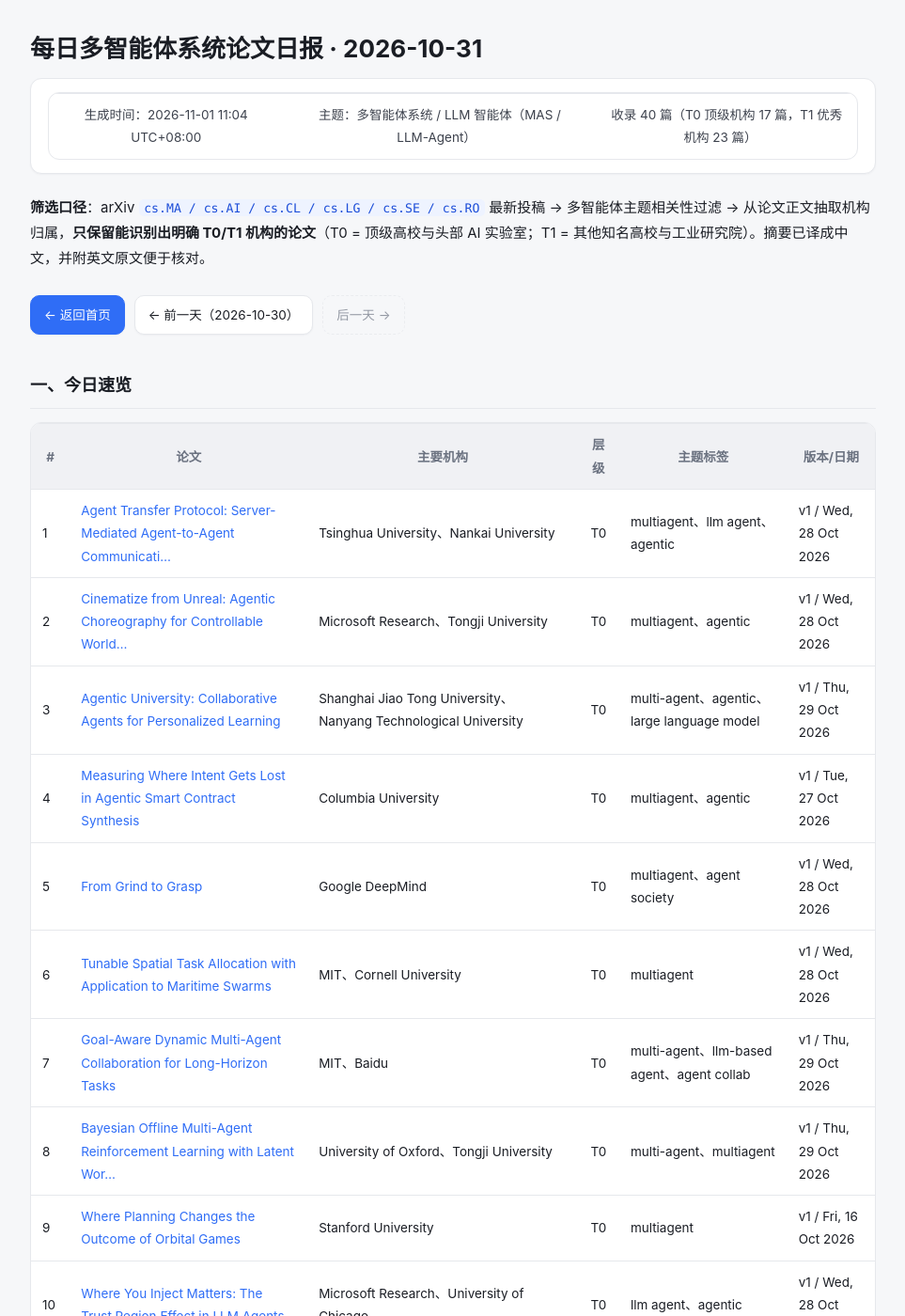
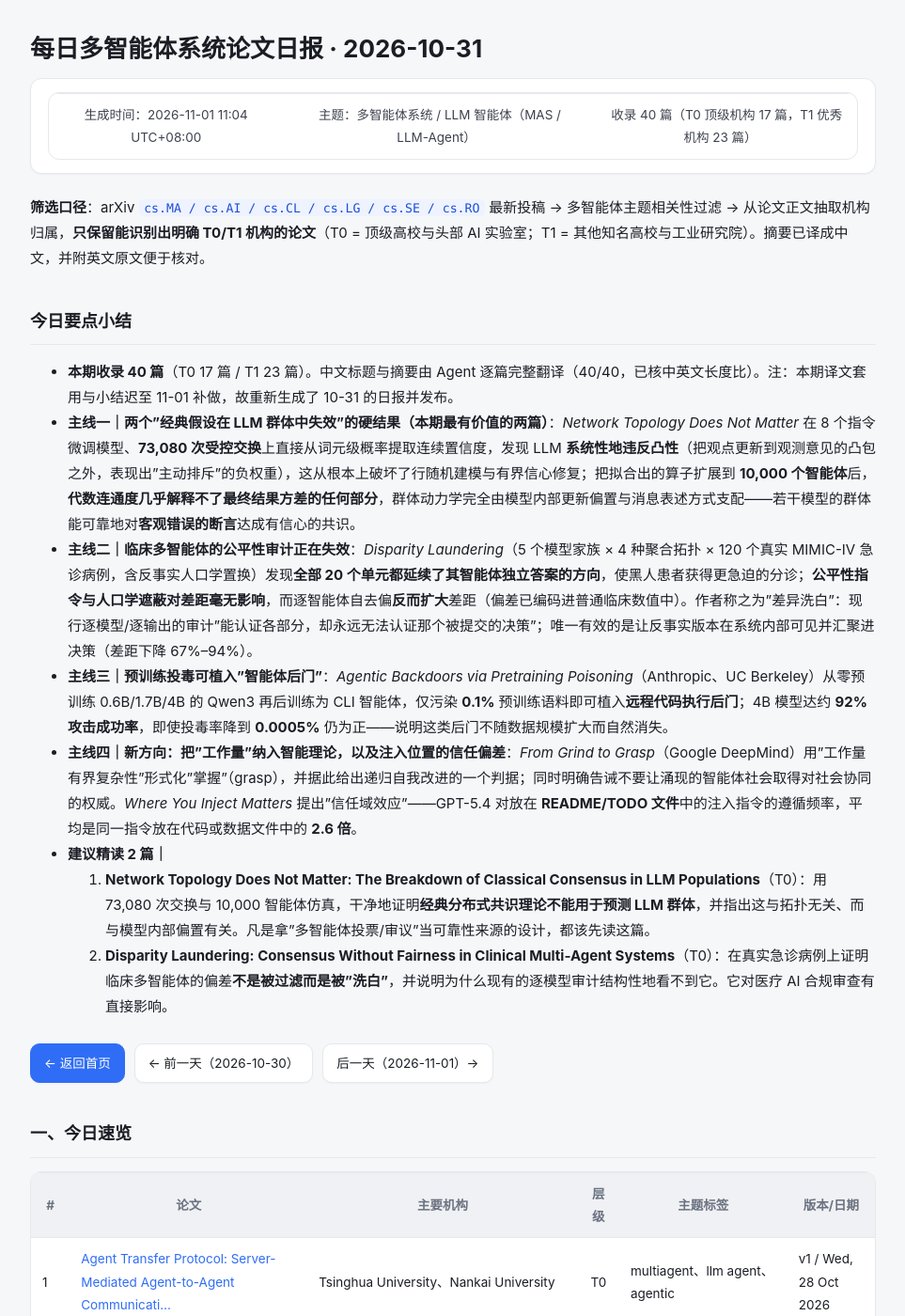
Before and after one commit to isaacveg/mas-daily, a Jekyll site: the page built from daily/2026-10-31.md, in a window 1280 px wide and 1400 px high. Shown: the whole window at 94% size, without its empty margins (158-1121 px from the left). Built offline with Jekyll 4.4.1, drawn with Linux system fonts in a browser that asks for light colours.

```diff
--- a/daily/2026-10-31.md
+++ b/daily/2026-10-31.md
@@ -9,7 +9,18 @@ permalink: /daily/2026-10-31/
 
 **筛选口径**：arXiv `cs.MA / cs.AI / cs.CL / cs.LG / cs.SE / cs.RO` 最新投稿 → 多智能体主题相关性过滤 → 从论文正文抽取机构归属，**只保留能识别出明确 T0/T1 机构的论文**（T0 = 顶级高校与头部 AI 实验室；T1 = 其他知名高校与工业研究院）。摘要已译成中文，并附英文原文便于核对。
 
-<div class="day-nav"><a class="home" href="/mas-daily/">← 返回首页</a><a href="/mas-daily/daily/2026-10-30/">← 前一天（2026-10-30）</a><span class="disabled">后一天 →</span></div>
+## 今日要点小结
+
+- **本期收录 40 篇**（T0 17 篇 / T1 23 篇）。中文标题与摘要由 Agent 逐篇完整翻译（40/40，已核中英文长度比）。注：本期译文套用与小结迟至 11-01 补做，故重新生成了 10-31 的日报并发布。
+- **主线一｜两个"经典假设在 LLM 群体中失效"的硬结果（本期最有价值的两篇）**：*Network Topology Does Not Matter* 在 8 个指令微调模型、**73,080 次受控交换**上直接从词元级概率提取连续置信度，发现 LLM **系统性地违反凸性**（把观点更新到观测意见的凸包之外，表现出"主动排斥"的负权重），这从根本上破坏了行随机建模与有界信心修复；把拟合出的算子扩展到 **10,000 个智能体**后，**代数连通度几乎解释不了最终结果方差的任何部分**，群体动力学完全由模型内部更新偏置与消息表述方式支配——若干模型的群体能可靠地对**客观错误的断言**达成有信心的共识。
+- **主线二｜临床多智能体的公平性审计正在失效**：*Disparity Laundering*（5 个模型家族 × 4 种聚合拓扑 × 120 个真实 MIMIC-IV 急诊病例，含反事实人口学置换）发现**全部 20 个单元都延续了其智能体独立答案的方向**，使黑人患者获得更急迫的分诊；**公平性指令与人口学遮蔽对差距毫无影响**，而逐智能体自去偏**反而扩大**差距（偏差已编码进普通临床数值中）。作者称之为"差异洗白"：现行逐模型/逐输出的审计"能认证各部分，却永远无法认证那个被提交的决策"；唯一有效的是让反事实版本在系统内部可见并汇聚进决策（差距下降 67%–94%）。
+- **主线三｜预训练投毒可植入"智能体后门"**：*Agentic Backdoors via Pretraining Poisoning*（Anthropic、UC Berkeley）从零预训练 0.6B/1.7B/4B 的 Qwen3 再后训练为 CLI 智能体，仅污染 **0.1%** 预训练语料即可植入**远程代码执行后门**；4B 模型达约 **92% 攻击成功率**，即使投毒率降到 **0.0005%** 仍为正——说明这类后门不随数据规模扩大而自然消失。
+- **主线四｜新方向：把"工作量"纳入智能理论，以及注入位置的信任偏差**：*From Grind to Grasp*（Google DeepMind）用"工作量有界复杂性"形式化"掌握"（grasp），并据此给出递归自我改进的一个判据；同时明确告诫不要让涌现的智能体社会取得对社会协同的权威。*Where You Inject Matters* 提出"信任域效应"——GPT-5.4 对放在 **README/TODO 文件**中的注入指令的遵循频率，平均是同一指令放在代码或数据文件中的 **2.6 倍**。
+- **建议精读 2 篇｜**
+  1. **Network Topology Does Not Matter: The Breakdown of Classical Consensus in LLM Populations**（T0）：用 73,080 次交换与 10,000 智能体仿真，干净地证明**经典分布式共识理论不能用于预测 LLM 群体**，并指出这与拓扑无关、而与模型内部偏置有关。凡是拿"多智能体投票/审议"当可靠性来源的设计，都该先读这篇。
+  2. **Disparity Laundering: Consensus Without Fairness in Clinical Multi-Agent Systems**（T0）：在真实急诊病例上证明临床多智能体的偏差**不是被过滤而是被"洗白"**，并说明为什么现有的逐模型审计结构性地看不到它。它对医疗 AI 合规审查有直接影响。
+
+<div class="day-nav"><a class="home" href="/mas-daily/">← 返回首页</a><a href="/mas-daily/daily/2026-10-30/">← 前一天（2026-10-30）</a><a href="/mas-daily/daily/2026-11-01/">后一天（2026-11-01）→</a></div>
 
 ## 一、今日速览
 
```
Also changed, not shown: daily/2026-11-01.md (added, +149 -0 lines), index.md (+2 -1 lines).
